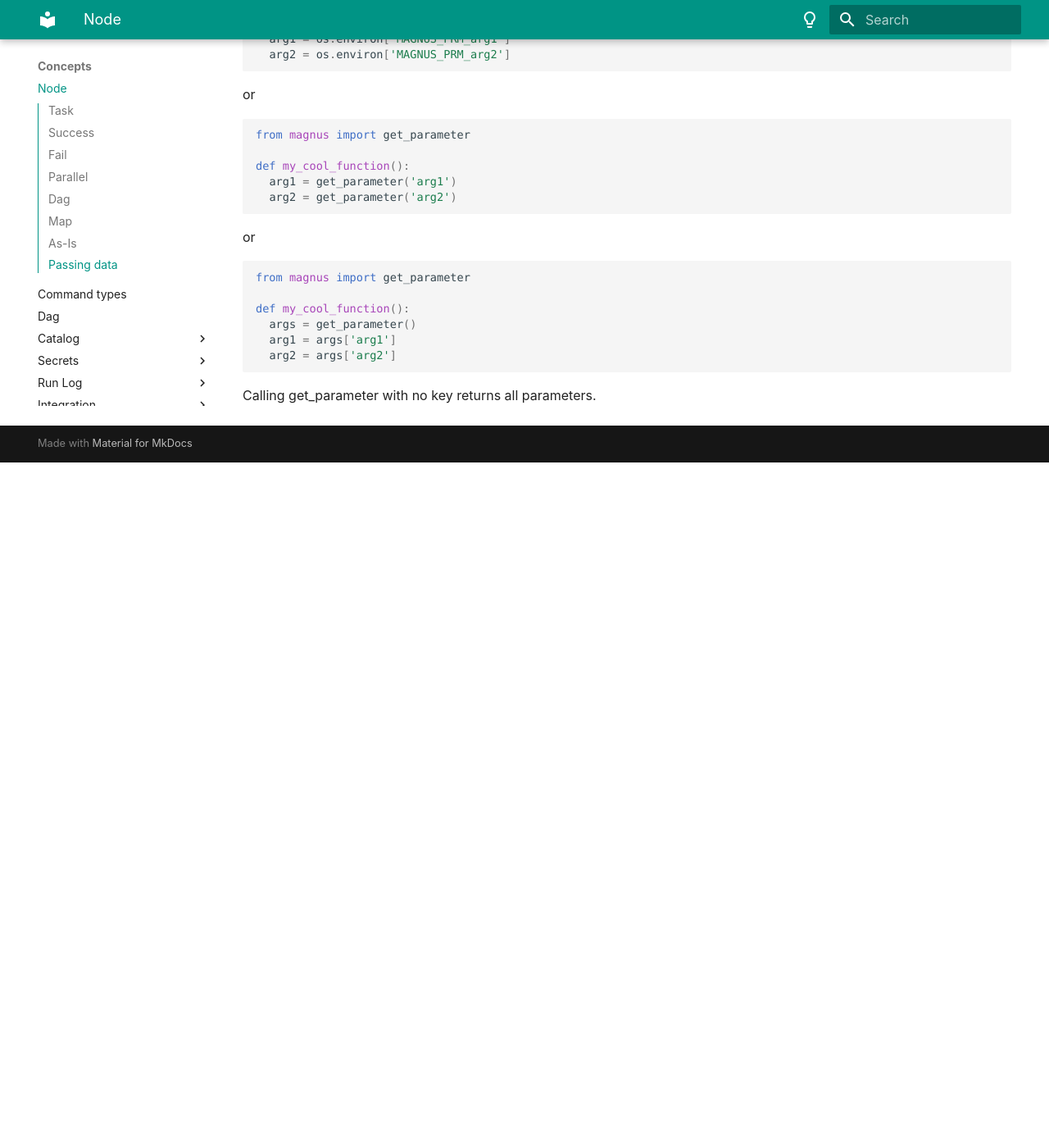
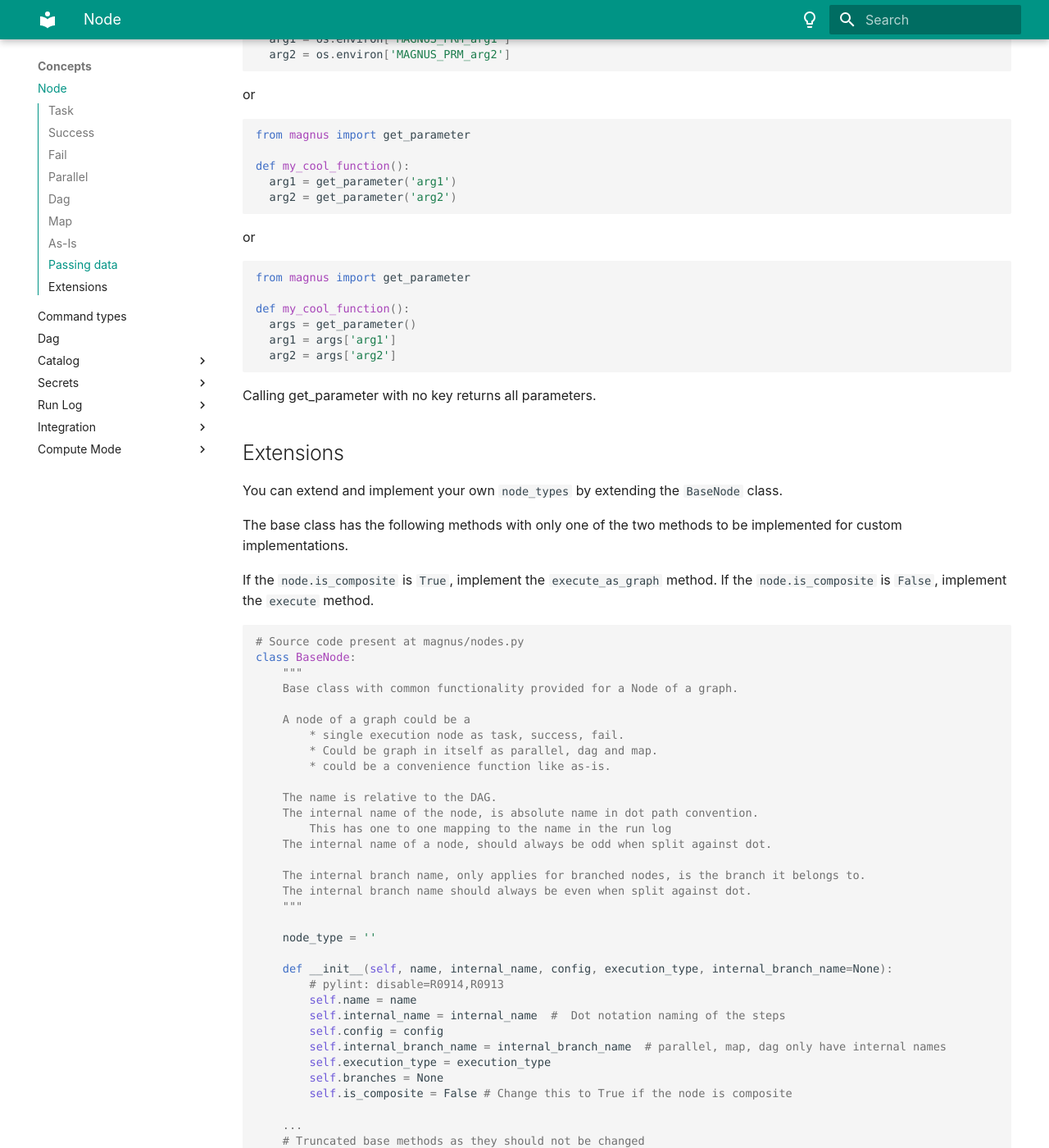
Before and after one commit to AstraZeneca/runnable, an MkDocs documentation site: the page built from docs/concepts/nodes.md, in a window 1280 px wide and 1400 px high, scrolled down 13521 px. Shown: the whole window at 82% size. Built offline with MkDocs 1.6.1 and Material for MkDocs 9.7.7, drawn with Linux system fonts in a browser that asks for light colours; before the commit the page ends 14085 px from its top, so only the background shows below that; some of the changed text lies outside the part shown.

````diff
--- a/docs/concepts/nodes.md
+++ b/docs/concepts/nodes.md
@@ -664,3 +664,92 @@ def my_cool_function():
 
 ```
 Calling get_parameter with no key returns all parameters.
+
+
+## Extensions
+
+You can extend and implement your own ```node_types``` by extending the ```BaseNode``` class.
+
+The base class has the following methods with only one of the two methods to be implemented for custom implementations.
+
+If the ```node.is_composite``` is ```True```, implement the ```execute_as_graph``` method.
+If the ```node.is_composite``` is ```False```, implement the ```execute``` method.
+
+```python
+# Source code present at magnus/nodes.py
+class BaseNode:
+    """
+    Base class with common functionality provided for a Node of a graph.
+
+    A node of a graph could be a
+        * single execution node as task, success, fail.
+        * Could be graph in itself as parallel, dag and map.
+        * could be a convenience function like as-is.
+
+    The name is relative to the DAG.
+    The internal name of the node, is absolute name in dot path convention.
+        This has one to one mapping to the name in the run log
+    The internal name of a node, should always be odd when split against dot.
+
+    The internal branch name, only applies for branched nodes, is the branch it belongs to.
+    The internal branch name should always be even when split against dot.
+    """
+
+    node_type = ''
+
+    def __init__(self, name, internal_name, config, execution_type, internal_branch_name=None):
+        # pylint: disable=R0914,R0913
+        self.name = name
+        self.internal_name = internal_name  #  Dot notation naming of the steps
+        self.config = config
+        self.internal_branch_name = internal_branch_name  # parallel, map, dag only have internal names
+        self.execution_type = execution_type
+        self.branches = None
+        self.is_composite = False # Change this to True if the node is composite
+
+    ...
+    # Truncated base methods as they should not be changed
+
+    def execute(self, executor, mock=False, map_variable: dict = None, **kwargs):
+        """
+        The actual function that does the execution of the command in the config.
+
+        Should only be implemented for task, success, fail and as-is and never for
+        composite nodes.
+
+        Args:
+            executor (magnus.executor.BaseExecutor): The executor mode class
+            mock (bool, optional): Don't run, just pretend. Defaults to False.
+            map_variable (str, optional): The value of the map iteration variable, if part of a map node.
+                Defaults to ''.
+
+        Raises:
+            NotImplementedError: Base class, hence not implemented.
+        """
+        raise NotImplementedError
+
+    def execute_as_graph(self, executor, map_variable: dict = None, **kwargs):
+        """
+        This function would be called to set up the execution of the individual
+        branches of a composite node.
+
+        Function should only be implemented for composite nodes like dag, map, parallel.
+
+        Args:
+            executor (magnus.executor.BaseExecutor): The executor mode.
+
+        Raises:
+            NotImplementedError: Base class, hence not implemented.
+        """
+        raise NotImplementedError
+```
+
+
+The custom extensions should be registered as part of the namespace: ```magnus.nodes.BaseNode``` for it to be
+loaded.
+
+```toml
+# For example, as part of your pyproject.toml
+[tool.poetry.plugins."magnus.nodes.BaseNode"]
+"mail" = "YOUR_PACKAGE:MailTeam"
+```
--- a/pyproject.toml
+++ b/pyproject.toml
@@ -1,6 +1,6 @@
 [tool.poetry]
 name = "magnus"
-version = "0.1.1"
+version = "0.1.2"
 description = "A Compute agnostic pipelining software"
 authors = ["Vijay Vammi <vijay.vammi@astrazeneca.com>", "Vijay Vammi <mesanthu@gmail.com>"]
 license = "Apache-2.0"
@@ -19,7 +19,6 @@ pydantic = "^1.9.0"
 stevedore = "^3.5.0"
 docker ={ version = "*", optional = true }
 papermill ={ version = "*", optional = true }
-jupyter = "^1.0.0"
 
 [tool.poetry.extras]
 docker = ['docker']
````
Also changed, not shown: docs/RELEASES.md (+6 -0 lines), docs/examples.md (+42 -7 lines), 7 other files.
